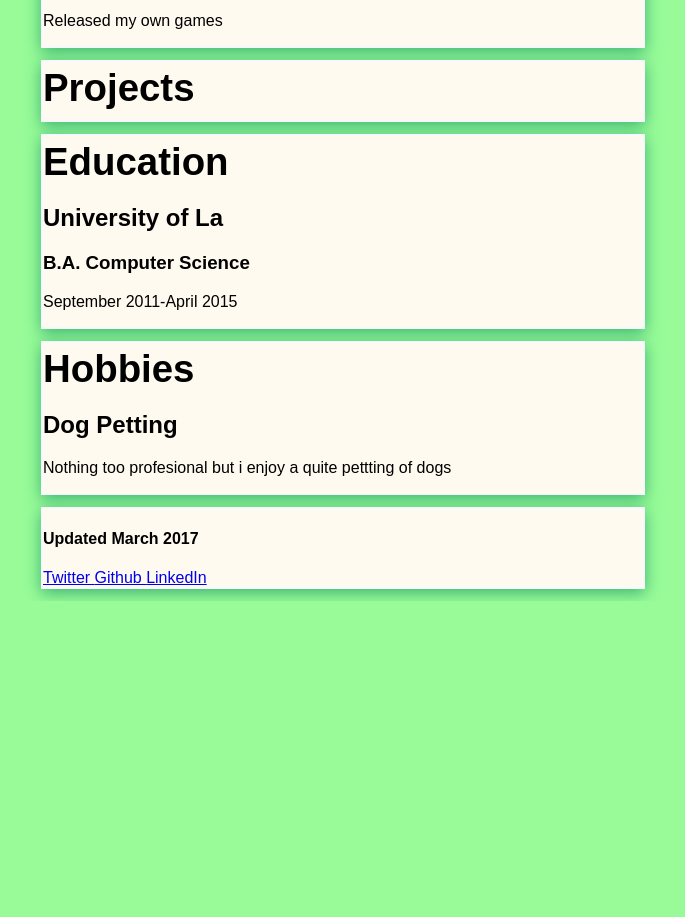
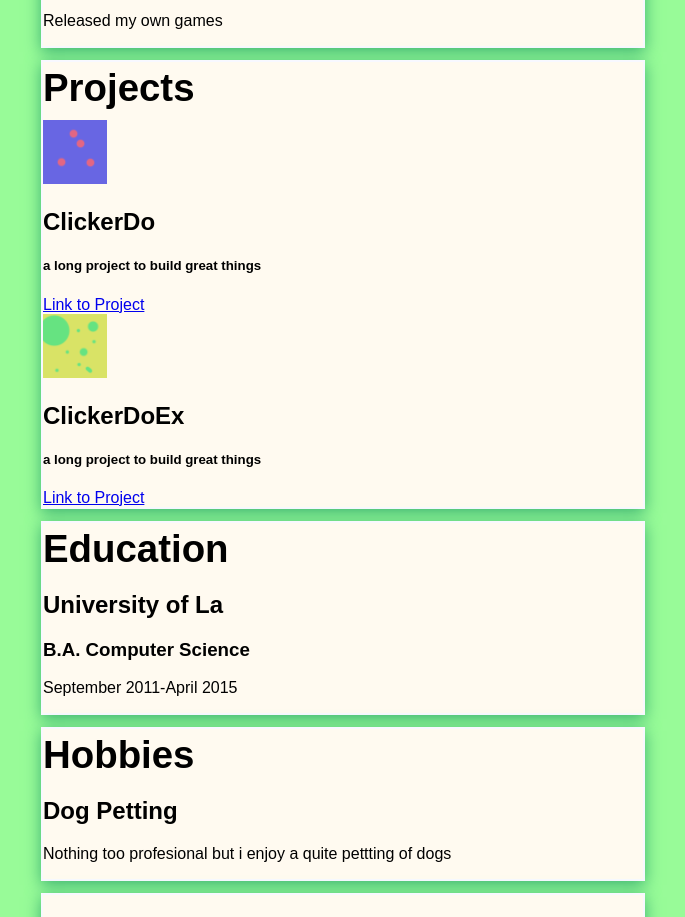
Before and after one commit to Vidsneezes/InteractiveResume, a React (Create React App) app: page / in a window 1280 px wide. Shown: the part 940-1857 px from the top of the page, without its empty margins (299-984 px from the left). Before the commit the page ends 1541 px from the top, so only its background shows below. Built offline with nearby package versions, Linux system fonts and the light colour scheme.

Commit message:
fixed typo error

```diff
--- a/src/components/project/Project.jsx
+++ b/src/components/project/Project.jsx
@@ -12,7 +12,8 @@ class Project extends Component {
     let projectDisplay = null;
     if(projects){
       projectDisplay = projects.map((project, i)=>{
-        <div>
+        return (
+        <div key={i+"dd"}>
           <div>
           <img src={this.images[project.image]} alt={this.props.alt} />
           </div>
@@ -21,7 +22,7 @@ class Project extends Component {
               <h5>{project.description}</h5>
               <a href={project.link}>Link to Project </a>
           </div>
-        </div>
+        </div>);
       });
     }
     return (
--- a/src/resume.json
+++ b/src/resume.json
@@ -36,7 +36,7 @@
             }
         ]
     },
-    "porjects":[
+    "projects":[
         {
             "name":"ClickerDo",
             "description":"a long project to build great things",
```
